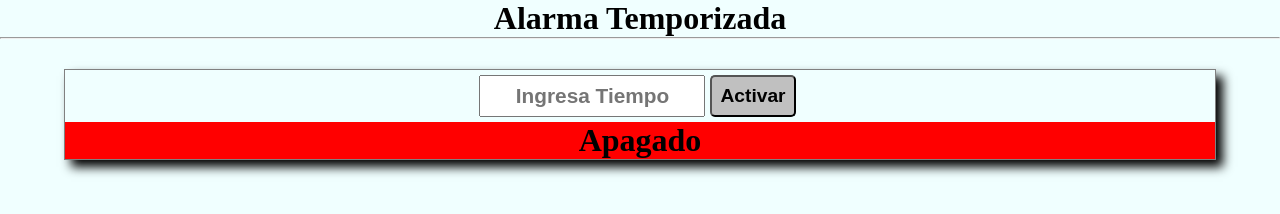
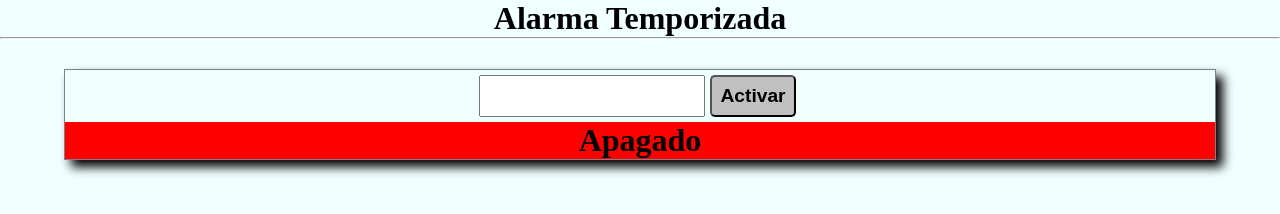
Before and after one commit to HarDevKoder/Alarma, a plain HTML site: page index.html in a window 1280 px wide. Drawn offline with Linux system fonts and the light colour scheme.

Commit message:
Correccion de conteo

```diff
--- a/index.html
+++ b/index.html
@@ -12,7 +12,7 @@
 <hr>
 <div class="container">
   <div class="form">
-    <input type="number" class=txtTiempo id="txtTiempo" placeholder="Ingresa Tiempo" autofocus="off">
+    <input type="number" class=txtTiempo id="txtTiempo">
     <button class="btnActivar" id="btnActivar">Activar</button><br>
   </div>
   <h1 class="estadoAlarma" id="estadoAlarma">Apagado</h1>
--- a/script.js
+++ b/script.js
@@ -13,7 +13,7 @@ setTimeout(() => {
 
     // Capturo el tiempo a contar
     let tiempo = parseInt(txtTiempo.value);
-    const tiempoParada=tiempo*1000;
+    const tiempoParada=(tiempo)*1000;
 
     conteoDescendente(tiempo, tiempoParada)
   };
```
